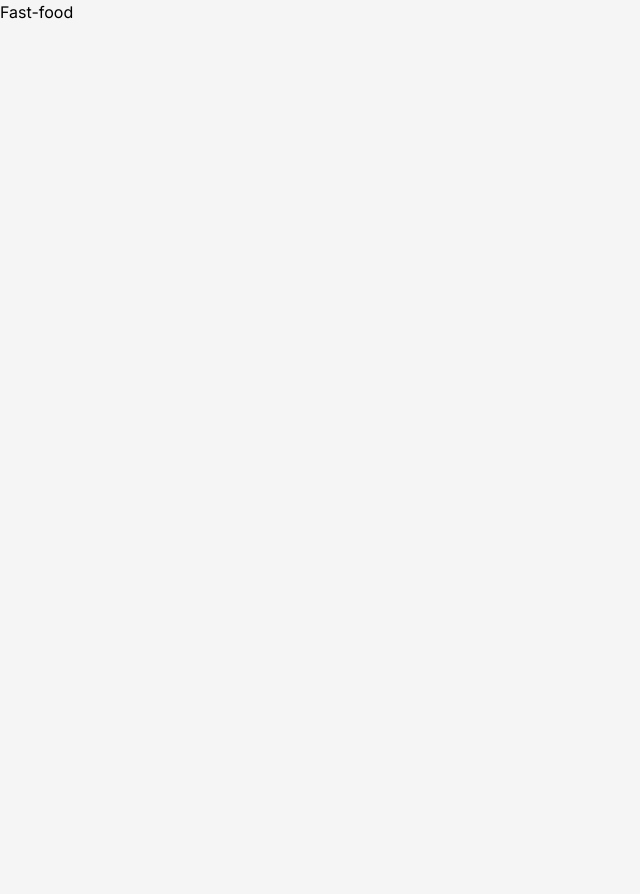
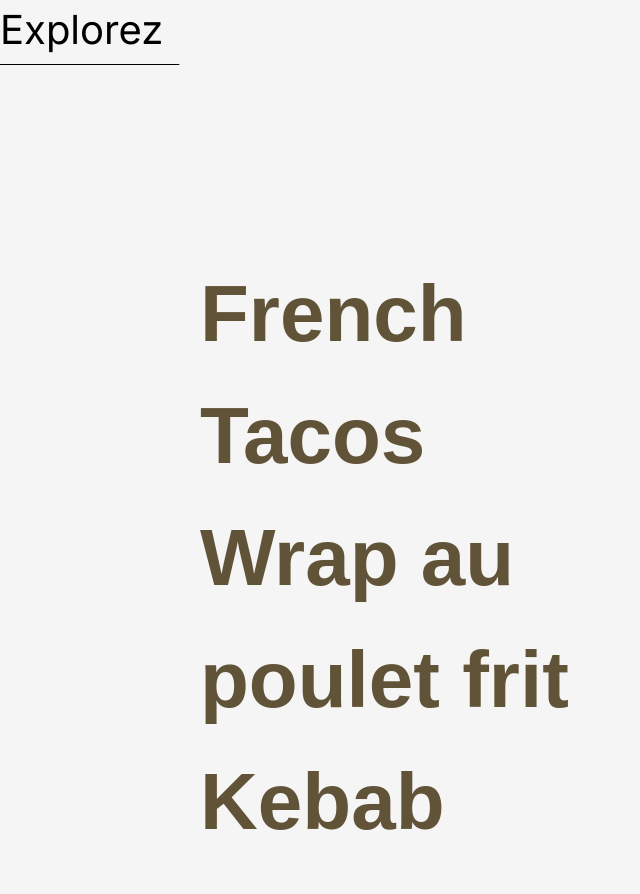
Before and after one commit to SoukainaHassani/my-recipes, a Next.js app: page /fastfood in a window 1280 px wide. Shown: the top 894 px of the page, without its empty margins (0-640 px from the left). Before the commit the page ends 800 px from the top, so only its background shows below. Built offline with nearby package versions, Linux system fonts and the light colour scheme.

Commit message:
[~] Adding the simple design of each three main pages

```diff
--- a/app/fastfood/page.jsx
+++ b/app/fastfood/page.jsx
@@ -1,9 +1,20 @@
+import Link from 'next/link';
 import React from 'react';
+import '../recettes.css'
 
 export default function Recipes() {
     return (
       <div>
-        <h1>Fast-food</h1>
+        <div className='title-explore'>
+          <h1>Explorez</h1>
+        </div>
+          <ul className='food-list'>
+            <li><a href='/1'>French Tacos</a></li>
+            <li><a href='/2'>Wrap au poulet frit</a></li>
+            <li><a href='/3'>Kebab</a></li>
+            <li><a href='/4'>Burger au poisson pané</a></li>
+            <li><a href='/recipes'>Retour</a></li>
+          </ul>
       </div>
     );
-  }
+}
--- a/app/patisseries/page.tsx
+++ b/app/patisseries/page.tsx
@@ -1,35 +1,19 @@
 import Link from 'next/link';
 import Image from 'next/image';
 
-export default function One() {
+export default function Pat() {
   return (
     <div>
-      <h1>Chocolate Brownie</h1>
-      <Image
-        src="/alsa.png"
-        alt="Alsa Chocolat Brownie"
-        width={500}
-        height={300}
-        layout='responsive'
-        />
-      <p>Recette impossible à rater.</p>
-      <p>Ingrédients:</p>
-      <p>2 oeufs and 125g de beurre</p>
-      <p>1. Verser le contenu du sachet dans un saladier</p>
-      <p>y rajouter 125g de beurre fondu et 2 oeufs.</p>
-      <p>2. Battre pendant 30 secondes jusqu'à homogénéité.</p>
-      <p>3.Verser dans le moule inclus dans la boîte.</p>
-      <p>Cuire pendant 40m à 160 degrès, laissez refroidir puis</p>
-      <p>Dégustez!</p>
-      <Link href="/recipes">Retour </Link>
-      <Link href="/">Page d'accueil</Link>
-      <footer className='footer'>
-      <p>Crée par
-        <a href="https://github.com/SoukainaHassani"
-        target="_blank" rel="noopener noreferrer"> Soukaina
-        </a>
-        </p>
-      </footer>
+      <div className='title-explore'>
+        <h1>Explorez</h1>
+      </div>
+        <ul className='food-list'>
+          <li><a href='/1'>Gâteau au chocolat</a></li>
+          <li><a href='/2'>Brownie au chocolat</a></li>
+          <li><a href='/3'>Cookies</a></li>
+          <li><a href='/4'>Muffins</a></li>
+          <li><a href='/recipes'>Retour</a></li>
+        </ul>
     </div>
   );
 }
--- a/app/plats/page.tsx
+++ b/app/plats/page.tsx
@@ -3,39 +3,13 @@ import Link from 'next/link';
 export default function Two() {
   return (
     <div>
-      <h1>Chocolate cake</h1>
-
-      <p>Recette que je fais depuis plus de 7 ans</p>
-      <p>Recette de 750g</p>
-      <div className="video-container">
-        <iframe
-          width="560"
-          height="315"
-          src="https://www.youtube.com/embed/9ZOEZ-iC6z4?si=3UmvAFGYMyvcw9DB"
-          title="YouTube video player"
-          frameBorder="0"
-          allow="accelerometer; autoplay; clipboard-write; encrypted-media; gyroscope; picture-in-picture"
-          allowFullScreen>
-        </iframe>
+      <div className='title-explore'>
+        <h1>Explorez</h1>
       </div>
-      <p>Ingrédients:</p>
-      <p>200g de chocolat
-        125g de farine
-        125g de beurre
-        100g de sucre
-        5 œufs
-        1/2 sachet de levure chimique</p>
-        <p>Attention: La recette originelle propose 250 grammes de sucre, mais c'est beaucoup trop</p>
-        <p>donc je mets seulement 100 grammes.</p>
-        <Link href="/recipes">Retour </Link>
-        <Link href="/">Page d'accueil</Link>
-      <footer className='footer'>
-      <p>Crée par
-        <a href="https://github.com/SoukainaHassani"
-        target="_blank" rel="noopener noreferrer"> Soukaina
-        </a>
-        </p>
-      </footer>
+        <ul className='food-list'>
+          <p>A venir...</p>
+          <li><a href='/recipes'>Retour</a></li>
+        </ul>
     </div>
   );
 }
--- a/app/recettes.css
+++ b/app/recettes.css
@@ -61,8 +61,46 @@
 
 .image-gallery img {
     transition: transform 0.6s;
-  }
+}
 
-  .image-gallery img:hover {
+.image-gallery img:hover {
     transform: translateY(-20px);
-  }
+}
+
+
+/* fast-food route */
+
+.title-explore {
+    font-size: 2.5em;
+    position: relative;
+    display: inline-block;
+}
+
+.title-explore::after {
+    content: '';
+    position: absolute;
+    left: 0;
+    right: 0;
+    bottom: -5px;
+    height: 1px;
+    background-color: black;
+    transform: scaleX(1.2);
+    transform-origin: center;
+}
+
+.food-list {
+    font-size: 5em;
+    position: relative;
+    top: 2.4em;
+    right: 7.5em;
+    margin-left: 10em;
+    font-weight: bold;
+    color: #615338;
+}
+
+.food-list a {
+    text-decoration: none; /* Remove underline from links */
+    font-family: Arial, Helvetica, sans-serif;
+    font-weight: bold;
+    color: #615338;
+}
--- a/tsconfig.json
+++ b/tsconfig.json
@@ -21,6 +21,6 @@
       "@/*": ["./*"]
     }
   },
-  "include": ["next-env.d.ts", "**/*.ts", "**/*.tsx", ".next/types/**/*.ts", "app/page.tsx", "app/layout.tsx"],
+  "include": ["next-env.d.ts", "**/*.ts", "**/*.tsx", ".next/types/**/*.ts", "app/page.jsx", "app/layout.tsx", "app/content.jsx", "app/fastfood/page.jsx", "app/about/page.jsx"],
   "exclude": ["node_modules"]
 }
```
Also changed, not shown: app/about/page.jsx (renamed from app/about/page.tsx), app/layout.tsx (line endings or trailing spaces), app/page.jsx (renamed from app/page.tsx).
